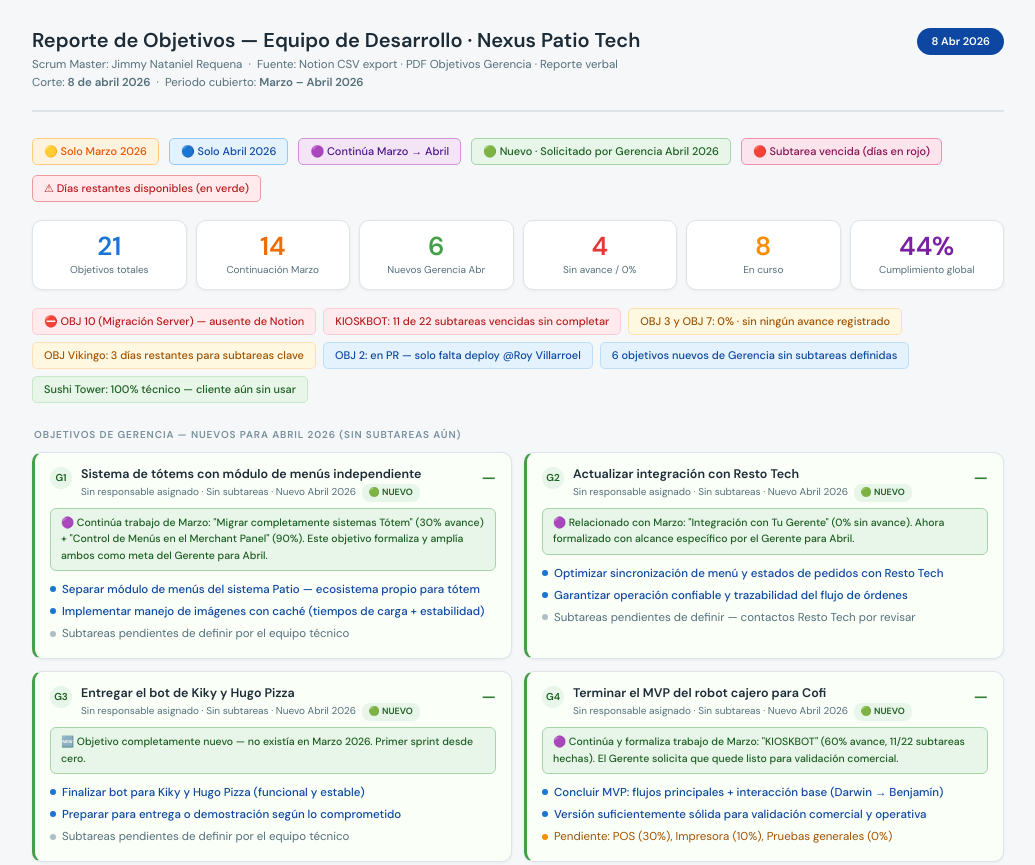
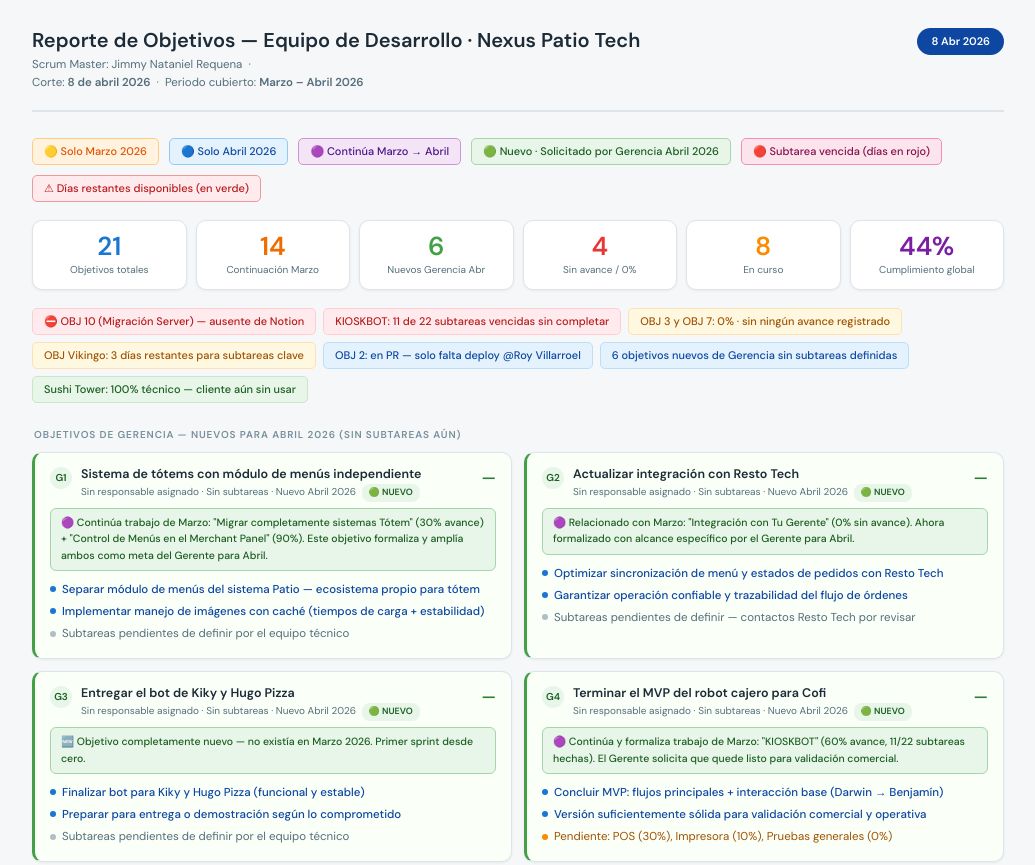
Before and after one commit to bolivianotech/nexuspatiotech, a plain HTML site: page index.html in a window 1280 px wide. Shown: the top 865 px of the page, without its empty margins (122-1157 px from the left). Drawn offline with nearby package versions, Linux system fonts and the light colour scheme.

Commit message:
Fix title and format Scrum Master information
Updated the title and modified the Scrum Master section for clarity.

```diff
--- a/index.html
+++ b/index.html
@@ -3,7 +3,7 @@
 <head>
 <meta charset="UTF-8">
 <meta name="viewport" content="width=device-width, initial-scale=1.0">
-<title>Reporte de Objetivos — Nexus Patio Tech · Abril 2026</title>
+<title>Reporte de Objetivos — Nexus Patio Tech · 8 de Abril 2026</title>
 <style>
 @import url('https://fonts.googleapis.com/css2?family=DM+Sans:wght@300;400;500;600&family=DM+Mono:wght@400;500&display=swap');
 *,*::before,*::after{box-sizing:border-box;margin:0;padding:0;}
@@ -179,7 +179,7 @@
 <div class="rh">
   <div>
     <h1>Reporte de Objetivos — Equipo de Desarrollo · Nexus Patio Tech</h1>
-    <div class="sub">Scrum Master: Jimmy Nataniel Requena &nbsp;·&nbsp; Fuente: Notion CSV export · PDF Objetivos Gerencia · Reporte verbal<br>Corte: <strong>8 de abril 2026</strong> &nbsp;·&nbsp; Periodo cubierto: <strong>Marzo – Abril 2026</strong></div>
+    <div class="sub">Scrum Master: Jimmy Nataniel Requena &nbsp;·&nbsp; <br>Corte: <strong>8 de abril 2026</strong> &nbsp;·&nbsp; Periodo cubierto: <strong>Marzo – Abril 2026</strong></div>
   </div>
   <div class="date-pill">8 Abr 2026</div>
 </div>
```
